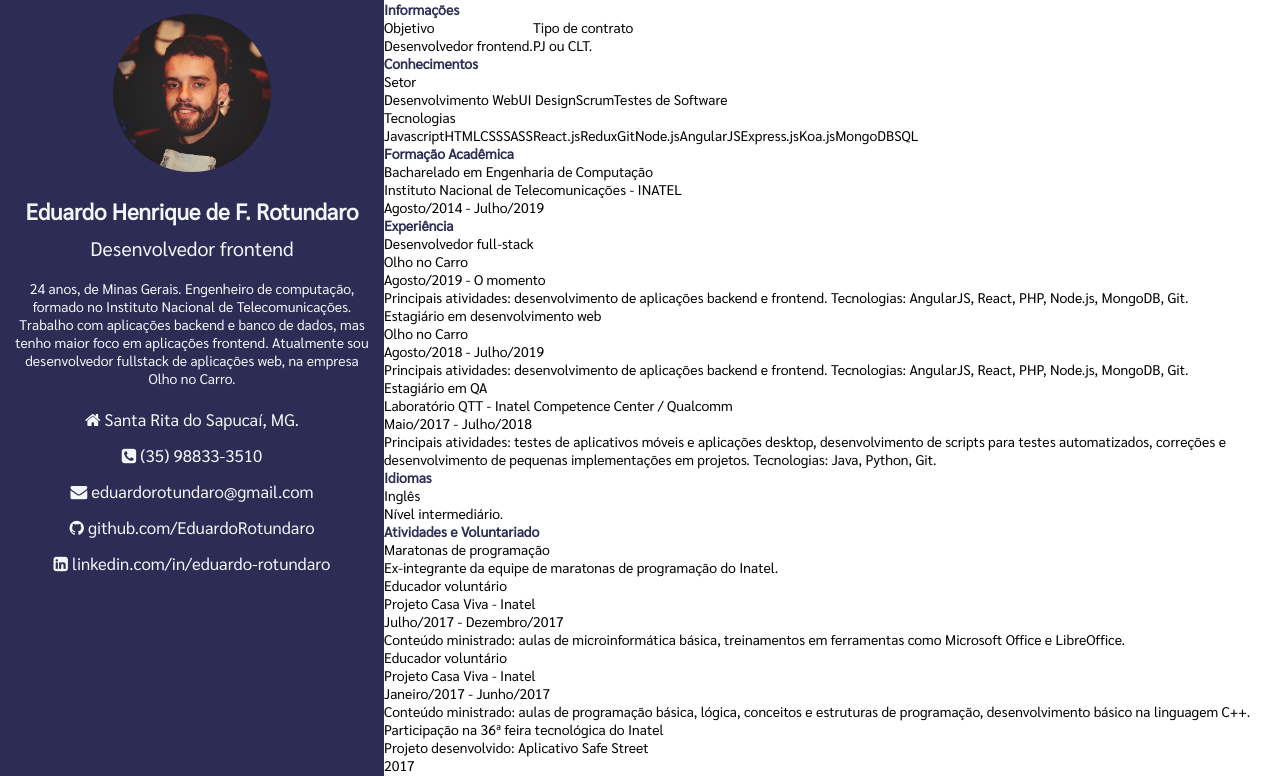
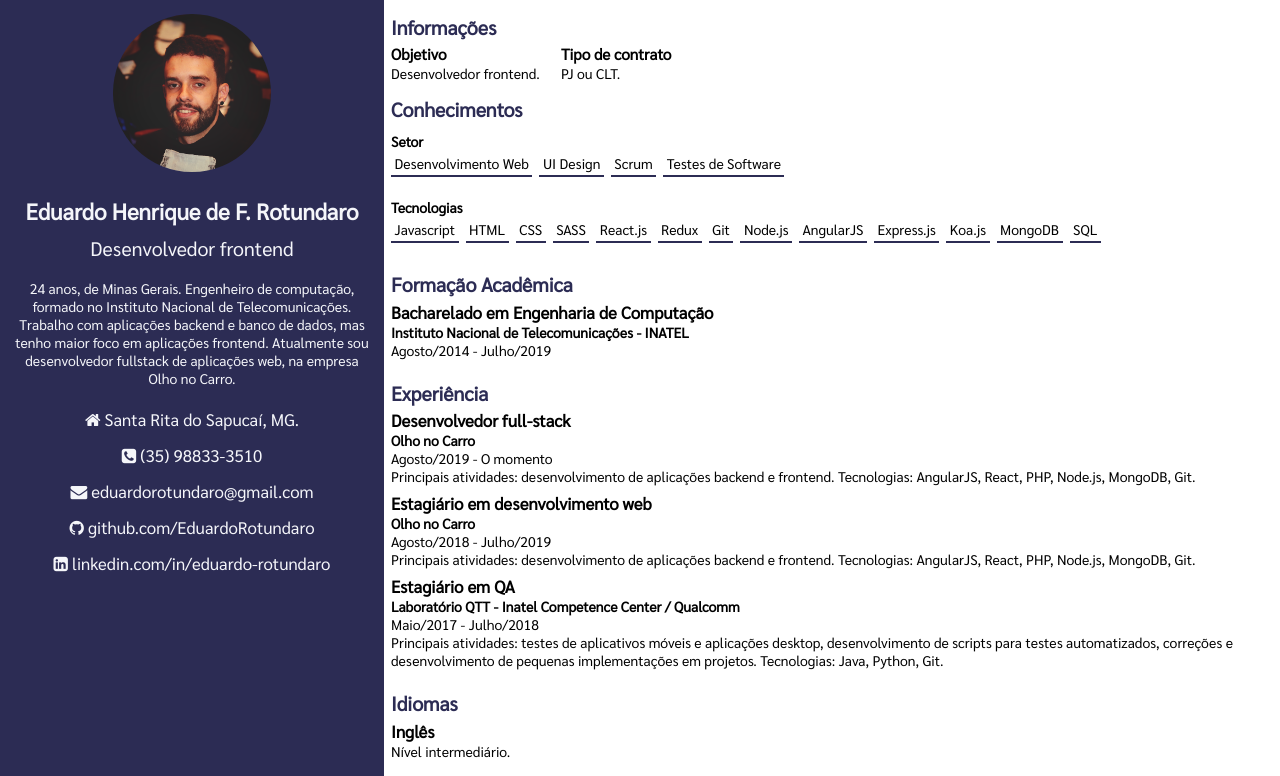
Before and after one commit to EduardoRotundaro/resume, a React (Create React App) app: page / in a window 1280 px wide. Shown: the top 776 px of the page. Built offline with nearby package versions, Linux system fonts and the light colour scheme.

Commit message:
:lipstick: : Main content UI update

```diff
--- a/src/assets/sass/_print.scss
+++ b/src/assets/sass/_print.scss
@@ -1,5 +1,5 @@
 @media print{
     body{
-        font-size: 12px;
+        font-size: 11px;
     }
 }
--- a/src/assets/sass/_theme.scss
+++ b/src/assets/sass/_theme.scss
@@ -64,8 +64,50 @@ body {
 }
 
 .section{
+    @include margin-left;
+    @include margin-right;
+    @include margin-lg-top;
+    @include margin-lg-bottom;
     &__title{
+        @include margin-sm-bottom;
         color: $primary-color;
+        font-weight: bold;
+        font-size: 1.4rem;
+    }
+}
+
+.information{
+    @include margin-xl-right;
+    &__title{
+        font-weight: bold;
+        font-size: 1.1rem;
+    }
+}
+
+.knowledge{
+    &__title{
+        @include margin-top;
+        font-weight: bold;
+    }
+    &__skills{
+        @include margin-bottom;
+        span{
+            @include padding-sm;
+            @include margin-right;
+            @include margin-bottom;
+            border-bottom: 2px solid $primary-color;
+            display: inline-block;
+        }
+    }
+}
+
+.data-box{
+    @include margin-bottom;
+    &__title{
+        font-size: 1.2rem;
+        font-weight: bold;
+    }
+    &__sub-title{
         font-weight: bold;
     }
 }
--- a/src/components/Content.jsx
+++ b/src/components/Content.jsx
@@ -18,8 +18,10 @@ export default function Content() {
     function renderInfos() {
         return INFO.map(({name, data}, index) => (
             <Column xs={0} key={`info_${index}`}>
-                <div>{name}</div>
-                <div>{data}</div>
+                <div className="information">
+                    <div className="information__title">{name}</div>
+                    <div className="information__description">{data}</div>
+                </div>
             </Column>
         ));
     }
@@ -52,16 +54,20 @@ export default function Content() {
             <Section title={'Conhecimentos'}>
                 <Row>
                     <Column>
-                        <div>Setor</div>
+                        <div className="knowledge__title">Setor</div>
                     </Column>
                     <Column>
-                        {renderSkills(SKILLS.filter(s => s.type==='sector'))}
+                        <div className="knowledge__skills">
+                            {renderSkills(SKILLS.filter(s => s.type==='sector'))}
+                        </div>
                     </Column>
                     <Column>
-                        <div>Tecnologias</div>
+                        <div className="knowledge__title">Tecnologias</div>
                     </Column>
                     <Column>
-                        {renderSkills(SKILLS.filter(s => s.type==='tech'))}
+                        <div className="knowledge__skills">
+                            {renderSkills(SKILLS.filter(s => s.type==='tech'))}
+                        </div>
                     </Column>
                 </Row>
             </Section>
--- a/src/components/DataBox.jsx
+++ b/src/components/DataBox.jsx
@@ -4,19 +4,18 @@ import Column from './Column';
 import If from './If';
 
 function DataBox({title, subTitle, date, description}) {
-    debugger
     return (
         <Column>
-            <div>
-                <div>{title}</div>
+            <div className="data-box">
+                <div className="data-box__title">{title}</div>
                 <If condition={subTitle}>
-                    <div>{subTitle}</div>
+                    <div className="data-box__sub-title">{subTitle}</div>
                 </If>
                 <If condition={date}>
-                    <div>{date}</div>
+                    <div className="data-box__date">{date}</div>
                 </If>
                 <If condition={description}>
-                    <div>{description}</div>
+                    <div className="data-box__description">{description}</div>
                 </If>
             </div>
         </Column>
```
